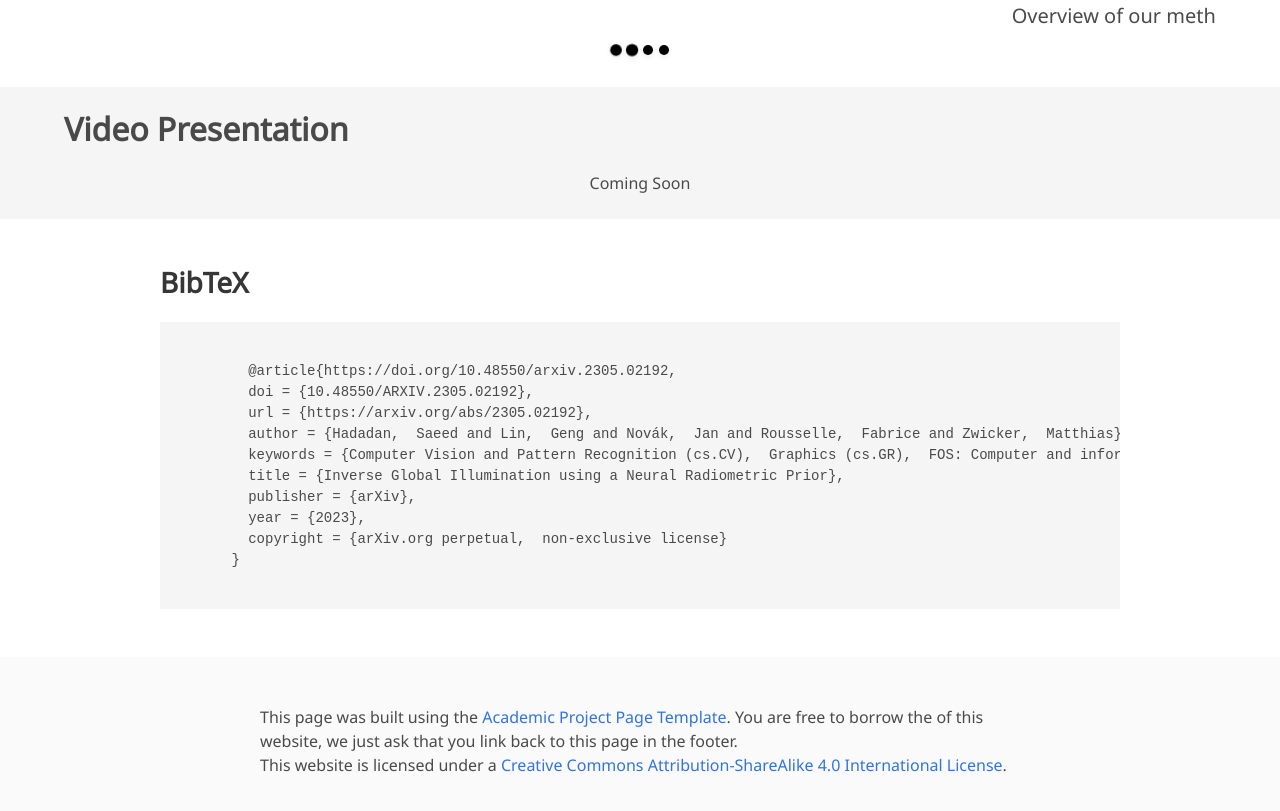
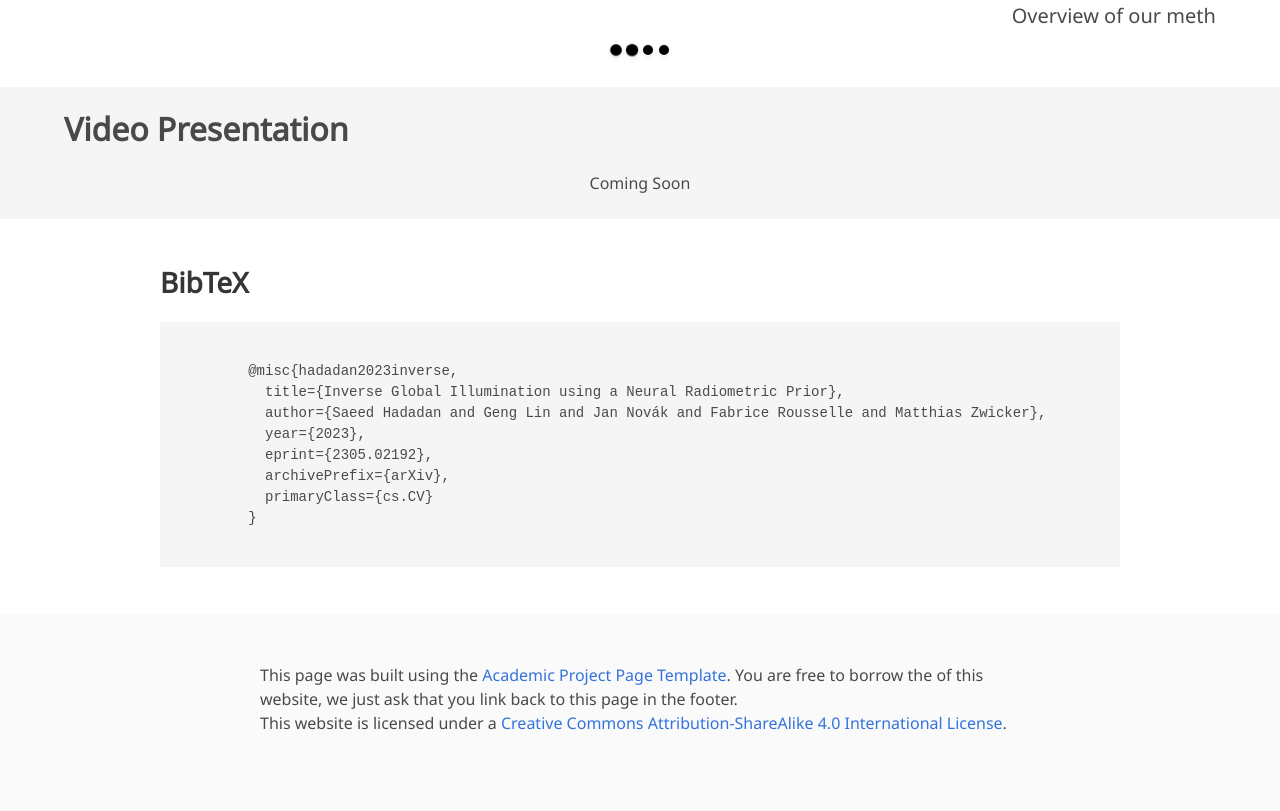
Before and after one commit to inverse-neural-radiosity/inverse-neural-radiosity.github.io, a plain HTML site: page index.html in a window 1280 px wide. Shown: the part 1638-2449 px from the top of the page. Drawn offline with nearby package versions, Linux system fonts and the light colour scheme; some icons are missing; a web font is replaced by a local one.

Commit message:
Update bibtex

```diff
--- a/index.html
+++ b/index.html
@@ -213,17 +213,15 @@
     <div class="container is-max-desktop content">
       <h2 class="title">BibTeX</h2>
       <pre><code>
-        @article{https://doi.org/10.48550/arxiv.2305.02192,
-        doi = {10.48550/ARXIV.2305.02192},
-        url = {https://arxiv.org/abs/2305.02192},
-        author = {Hadadan,  Saeed and Lin,  Geng and Novák,  Jan and Rousselle,  Fabrice and Zwicker,  Matthias},
-        keywords = {Computer Vision and Pattern Recognition (cs.CV),  Graphics (cs.GR),  FOS: Computer and information sciences,  FOS: Computer and information sciences},
-        title = {Inverse Global Illumination using a Neural Radiometric Prior},
-        publisher = {arXiv},
-        year = {2023},
-        copyright = {arXiv.org perpetual,  non-exclusive license}
-      }
-    </code></pre>
+        @misc{hadadan2023inverse,
+          title={Inverse Global Illumination using a Neural Radiometric Prior},
+          author={Saeed Hadadan and Geng Lin and Jan Novák and Fabrice Rousselle and Matthias Zwicker},
+          year={2023},
+          eprint={2305.02192},
+          archivePrefix={arXiv},
+          primaryClass={cs.CV}
+        }
+      </code></pre>
     </div>
   </section>
   <!--End BibTex citation -->
```
